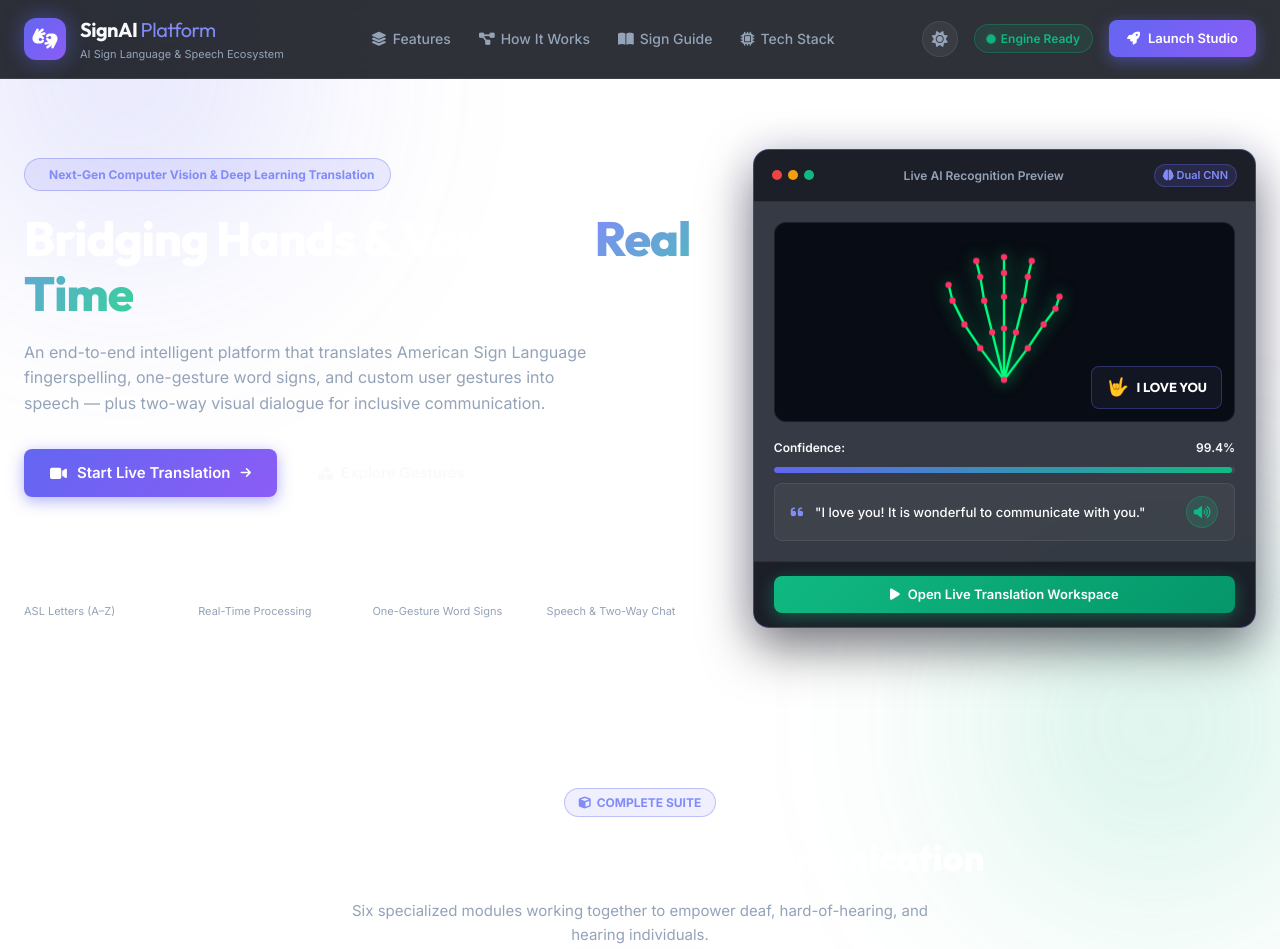
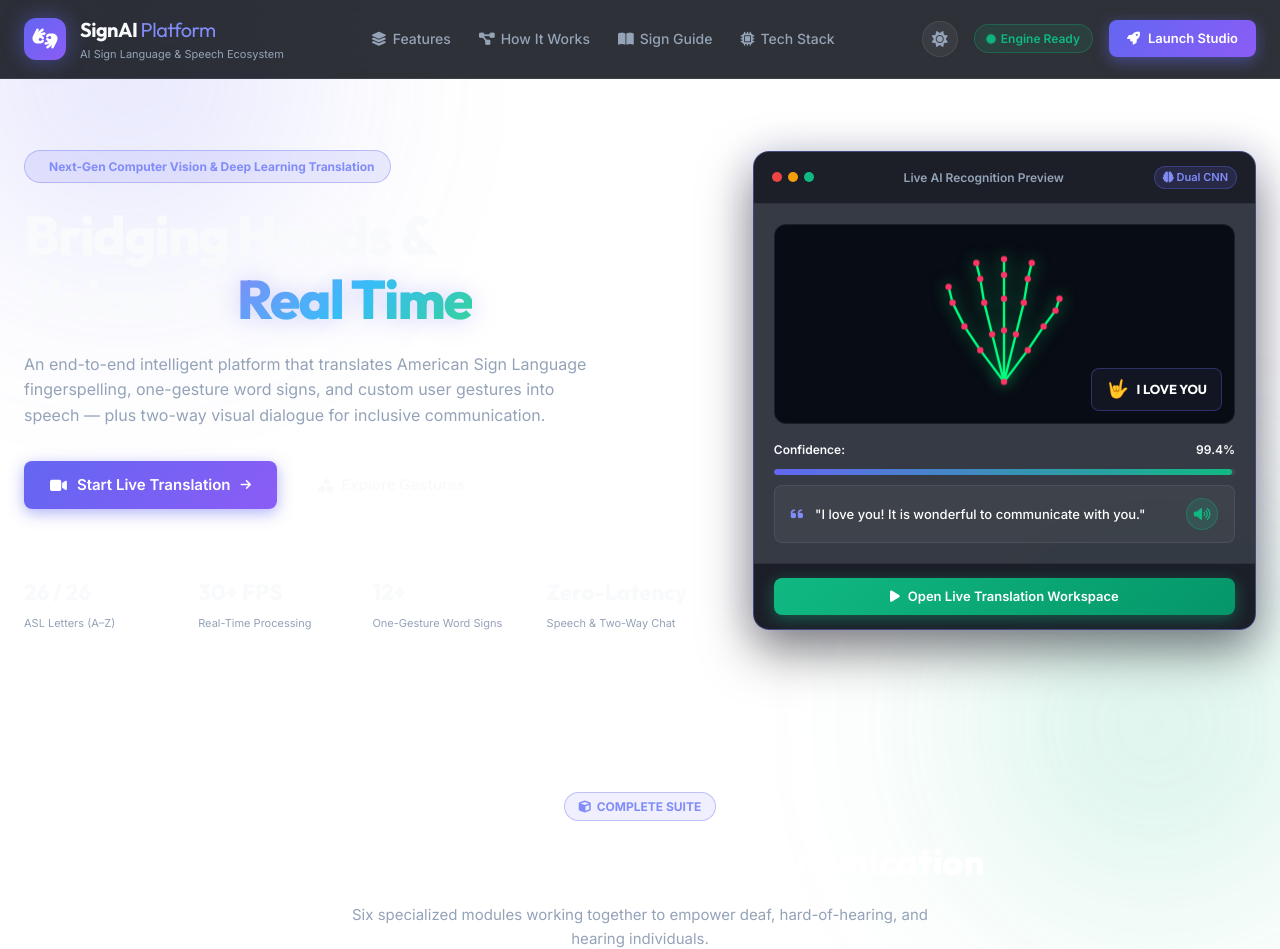
Before and after one commit to THUMBALAM-GUTTI-VARUN-KUMAR/signlang-test, a Flask app: page / in a window 1280 px wide. Shown: the top 949 px of the page. Run offline with Flask 3, Linux system fonts and the light colour scheme.

Commit message:
fix(landing): polish hero title typography and contrast in both dark and white themes

```diff
--- a/static/style.css
+++ b/static/style.css
@@ -2595,18 +2595,21 @@ body {
 
 .hero-title {
     font-family: var(--font-heading);
-    font-size: 48px;
+    font-size: clamp(2.2rem, 4.5vw, 3.4rem);
     font-weight: 800;
-    line-height: 1.15;
-    color: #fff;
-    margin-bottom: 18px;
-    letter-spacing: -0.02em;
+    line-height: 1.18;
+    color: var(--text-main);
+    margin-bottom: 20px;
+    letter-spacing: -0.03em;
+    text-wrap: balance;
 }
 
 .gradient-text {
-    background: linear-gradient(135deg, #818cf8 0%, #34d399 100%);
+    background: linear-gradient(135deg, #818cf8 0%, #38bdf8 50%, #34d399 100%);
     -webkit-background-clip: text;
     -webkit-text-fill-color: transparent;
+    display: inline-block;
+    filter: drop-shadow(0 2px 12px rgba(99, 102, 241, 0.3));
 }
 
 .hero-subtitle {
@@ -2665,7 +2668,7 @@ body {
     font-family: var(--font-heading);
     font-size: 22px;
     font-weight: 800;
-    color: #fff;
+    color: var(--text-main);
 }
 
 .metric-label {
@@ -4120,8 +4123,20 @@ body.light-theme .hero-badge {
     color: #4f46e5;
 }
 
+body.light-theme .hero-title,
 body.light-theme .landing-hero h1 {
-    color: #0f172a;
+    color: #0f172a !important;
+}
+
+body.light-theme .gradient-text {
+    background: linear-gradient(135deg, #4338ca 0%, #0284c7 50%, #059669 100%) !important;
+    -webkit-background-clip: text !important;
+    -webkit-text-fill-color: transparent !important;
+    filter: drop-shadow(0 2px 8px rgba(79, 70, 229, 0.2)) !important;
+}
+
+body.light-theme .metric-num {
+    color: #0f172a !important;
 }
 
 body.light-theme .landing-hero p {
```
